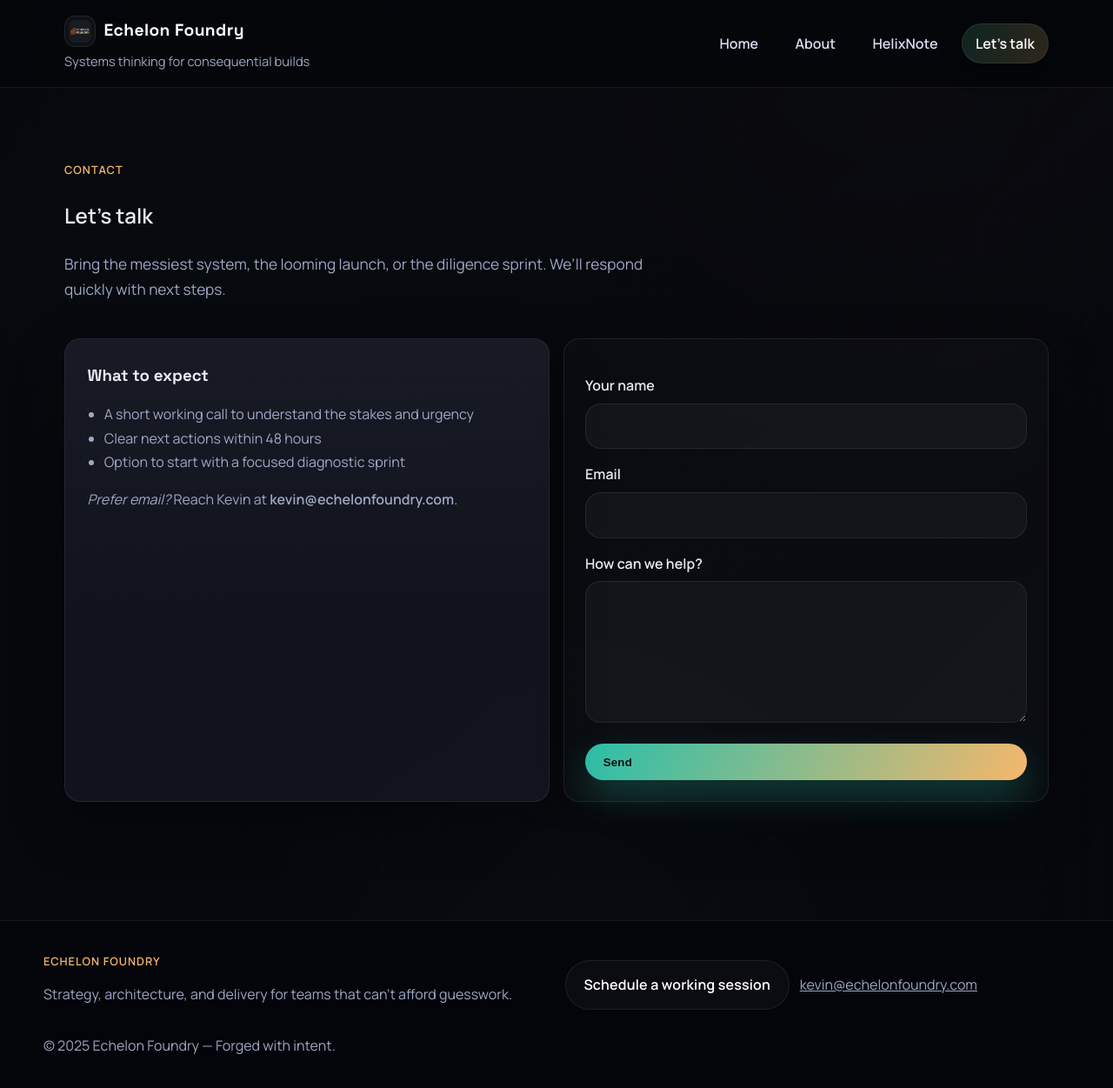
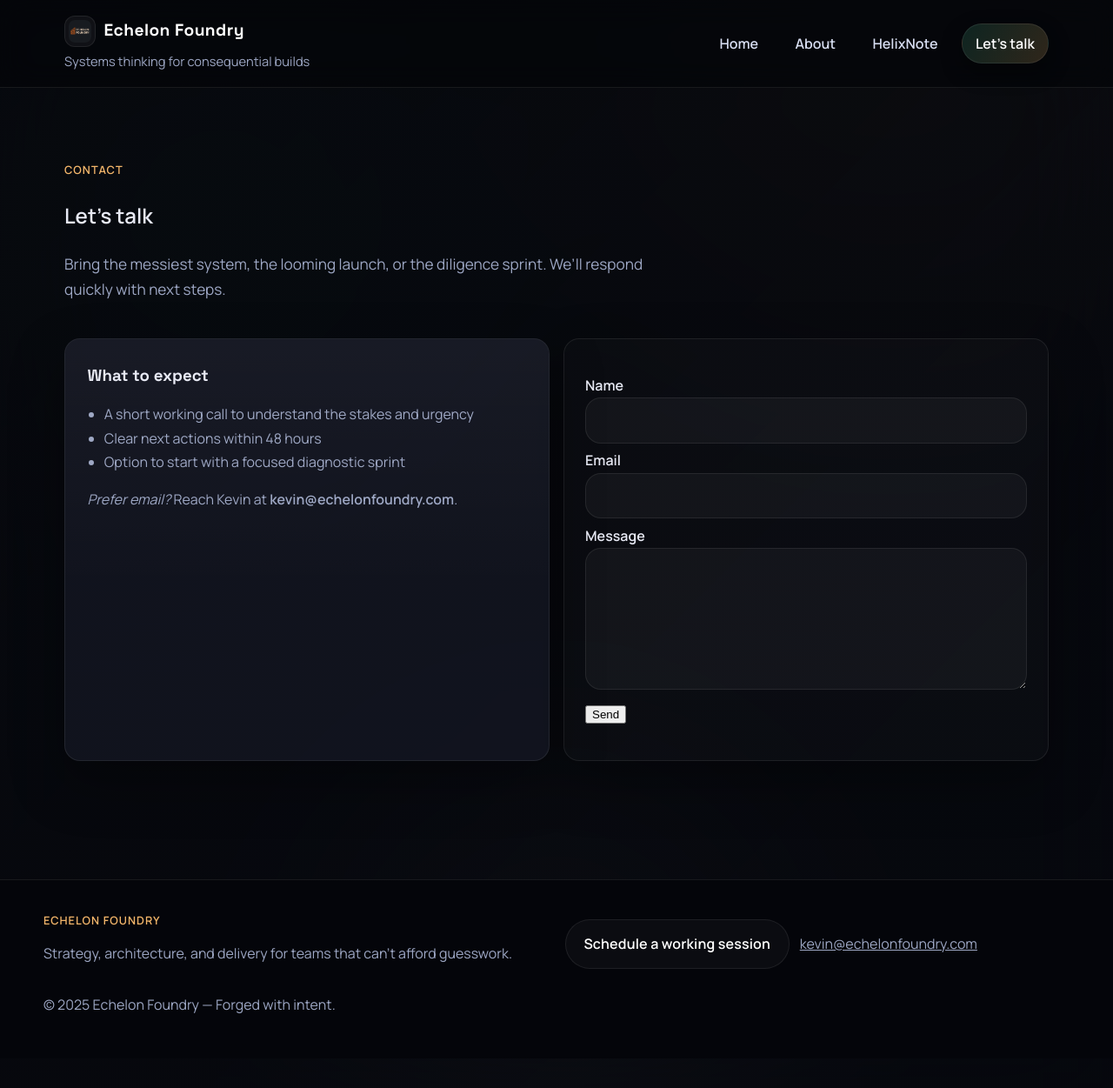
Before and after one commit to kemiller2002/consulting-company, a Jekyll site: the page built from contact.md, in a window 1280 px wide and 1264 px high. Shown: the top 1251 px of the window at 87% size. Built offline with Jekyll 4.4.1, drawn with Linux system fonts in a browser that asks for light colours.

Commit message:
update contact us

```diff
--- a/contact.md
+++ b/contact.md
@@ -23,29 +23,36 @@
       <p class="mute"><em>Prefer email?</em> Reach Kevin at <strong>kevin@echelonfoundry.com</strong>.</p>
     </div>
     <div class="form-card">
-      <form
-        action="https://formspree.io/f/mblkyndy"
-        method="POST"
-        name="contact"
-        id="contact-form"
-        netlify-honeypot="bot-field"
-      >
-        <div class="stack">
-          <div>
-            <label for="name">Your name</label>
-            <input type="text" id="name" name="name" required />
-          </div>
-          <div>
-            <label for="email">Email</label>
-            <input type="email" id="email" name="email" required />
-          </div>
-          <div>
-            <label for="message">How can we help?</label>
-            <textarea id="message" name="message" rows="6" required></textarea>
-          </div>
-          <button type="submit" class="button primary">Send</button>
-        </div>
-      </form>
+   <form class="contact-form" data-form-id="inquiry">
+  <label>
+    Name
+    <input name="name" type="text" autocomplete="name" required />
+  </label>
+
+  <label>
+    Email
+    <input name="email" type="email" autocomplete="email" required />
+  </label>
+
+  <label>
+    Message
+    <textarea name="message" rows="6" required></textarea>
+  </label>
+
+  <!-- Honeypot (hidden) -->
+
+<input
+    type="text"
+    name="company_website"
+    autocomplete="off"
+    tabindex="-1"
+    style="position:absolute;left:-9999px;opacity:0;height:0;width:0"
+  />
+
+<button type="submit">Send</button>
+
+  <p class="form-status" aria-live="polite" style="margin-top: 0.75rem;"></p>
+</form>
     </div>
   </div>
 </section>
```
